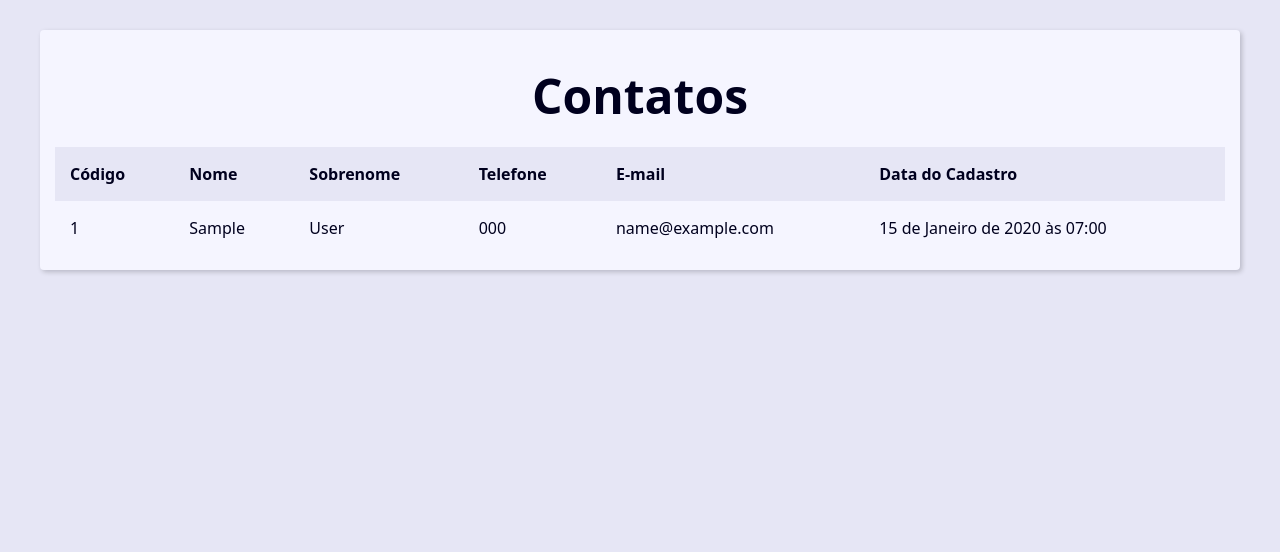
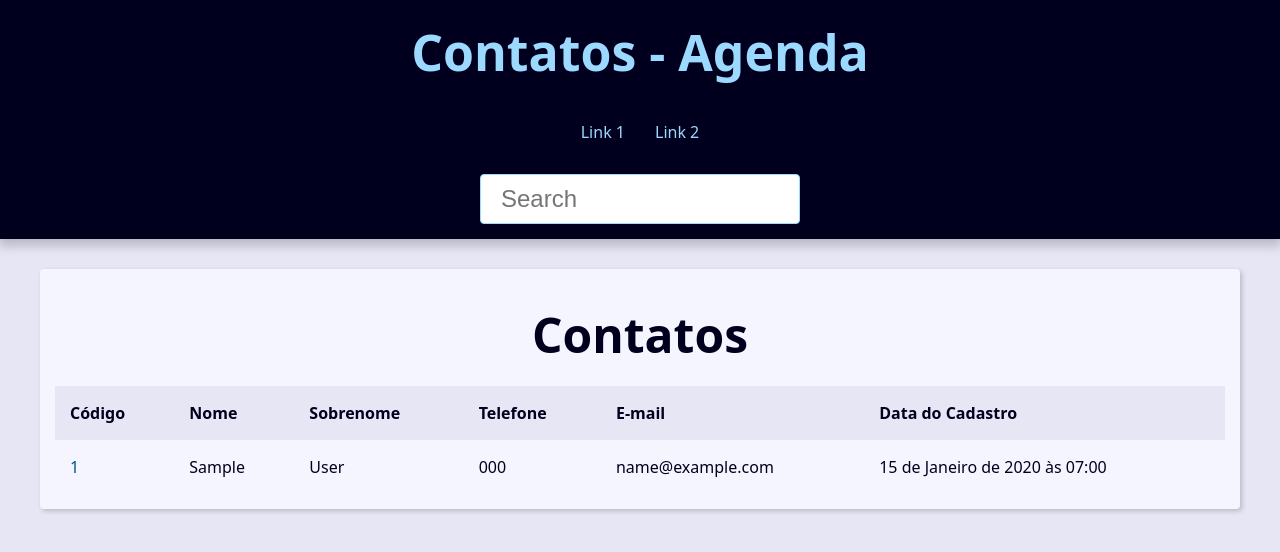
Before and after one commit to brunafreit4s/schedule-project, a Django app: page / in a window 1280 px wide. Shown: the top 552 px of the page. Run offline with Django 4.2, Linux system fonts and the light colour scheme; tables that the repository leaves empty hold one stand-in row (values such as "Sample post").

Commit message:
feature layout agenda

```diff
--- a/contact/templates/contact/index.html
+++ b/contact/templates/contact/index.html
@@ -20,7 +20,9 @@
         <tbody>
             {% for contact in contacts %}
                 <tr class="table-row">
-                    <td class="table-cel">{{ contact.id }}</td>
+                    <td class="table-cel">
+                        <a class="table-link" href="{% url 'contact:contact' contact.id %}">{{ contact.id }}</a>
+                    </td>
                     <td class="table-cel">{{ contact.first_name }}</td>
                     <td class="table-cel">{{ contact.last_name }}</td>
                     <td class="table-cel">{{ contact.phone }}</td>
--- a/contact/urls.py
+++ b/contact/urls.py
@@ -4,5 +4,6 @@ from contact import views
 app_name = 'contact'
 
 urlpatterns = [
+    path('contact/<int:contact_id>/', views.contact, name='contact'),
     path('', views.index, name='index'),
 ]
--- a/contact/views/contact.py
+++ b/contact/views/contact.py
@@ -1,13 +1,28 @@
 from django.shortcuts import render
 from contact.models import Contact
+from django.shortcuts import render, get_object_or_404
 
 # Create your views here.
 def index(request):
     contacts = Contact.objects.all().filter(show=True)
-    context = {'contacts': contacts}
+    context = {'contacts': contacts, 'site_title': 'Contatos'}
+    #print(contacts.query)
 
     return render(
         request,
         'contact/index.html',
         context,
     )
+
+# Create your views here.
+def contact(request, contact_id):
+    #single_contact = get_object_or_404(Contact.objects.filter(pk=contact_id).first())
+    single_contact = get_object_or_404(Contact, pk=contact_id, show=True)
+    contact_name = f'{ single_contact.first_name } { single_contact.last_name }'
+    context = {'contact': single_contact, 'site_title': contact_name}
+
+    return render(
+        request,
+        'contact/contact.html',
+        context,
+    )
--- a/templates/global/base.html
+++ b/templates/global/base.html
@@ -1,14 +1,13 @@
 {% load static %}<!DOCTYPE html>
-<html lang="pt-br">
+<html lang="pt">
 <head>
-    <meta charset="UTF-8">
-    <meta name="viewport" content="width=device-width, initial-scale=1.0">
-    <title>Home</title>
-    <link rel="stylesheet" href="{% static 'global/css/style.css' %}">
+    {% include 'global/partials/_head.html' %}
 </head>
 <body>
+    {% include 'global/partials/_header.html' %}
+
     <main class="content">
-    {% block content %} {% endblock content %}
+      {% block content %}{% endblock content %}
     </main>
 </body>
 </html>
--- /dev/null
+++ b/templates/global/partials/_head.html
@@ -0,0 +1,6 @@
+{% load static %}
+<meta charset="UTF-8">
+<meta http-equiv="X-UA-Compatible" content="IE=edge">
+<meta name="viewport" content="width=device-width, initial-scale=1.0">
+<title>Agenda</title>
+<link rel="stylesheet" href="{% static 'global/css/style.css' %}">
--- /dev/null
+++ b/templates/global/partials/_header.html
@@ -0,0 +1,37 @@
+<header class="header">
+    <h1 class="header-heading">
+      <a href="{% url 'contact:index' %}" class="header-link">
+        {{ site_title }} - Agenda
+      </a>
+    </h1>
+
+    <nav class="menu">
+      <ul class="menu-list">
+        <li class="menu-item">
+          <a href="" class="menu-link">
+            Link 1
+          </a>
+        </li>
+        <li class="menu-item">
+          <a href="" class="menu-link">
+            Link 2
+          </a>
+        </li>
+      </ul>
+    </nav>
+
+    <div class="search">
+      <form
+        action=""
+        method="get"
+      >
+        <input
+          type="search"
+          class="search-input"
+          placeholder="Search"
+          id="search"
+          name="q"
+        >
+      </form>
+    </div>
+</header>
```
Also changed, not shown: contact/templates/contact/contact.html (added, +17 -0 lines).
